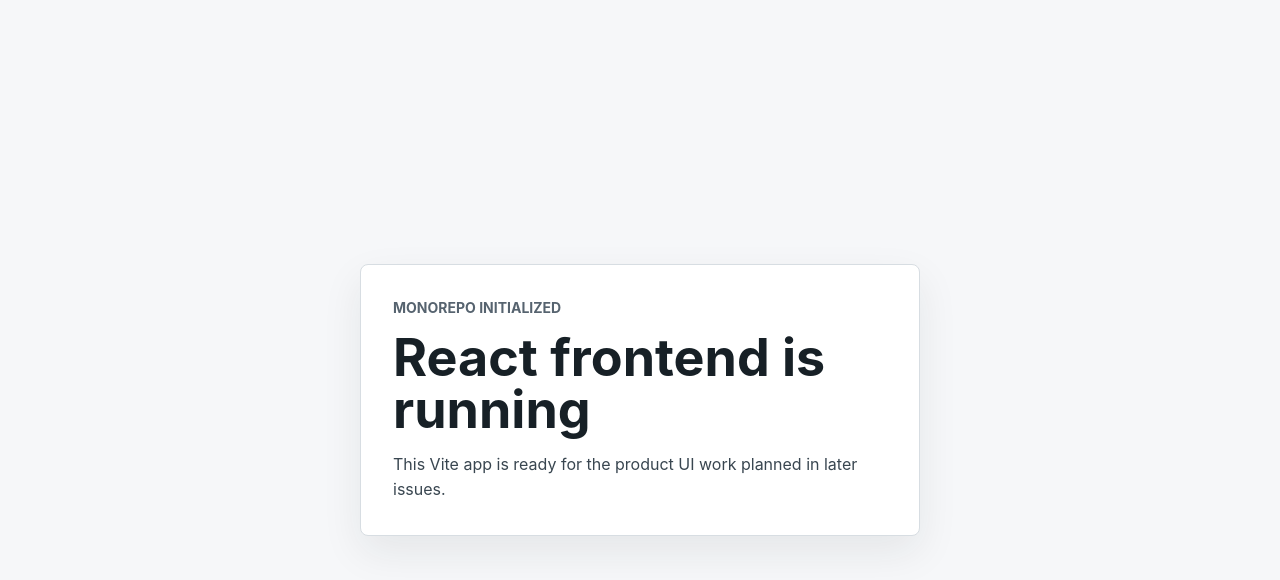
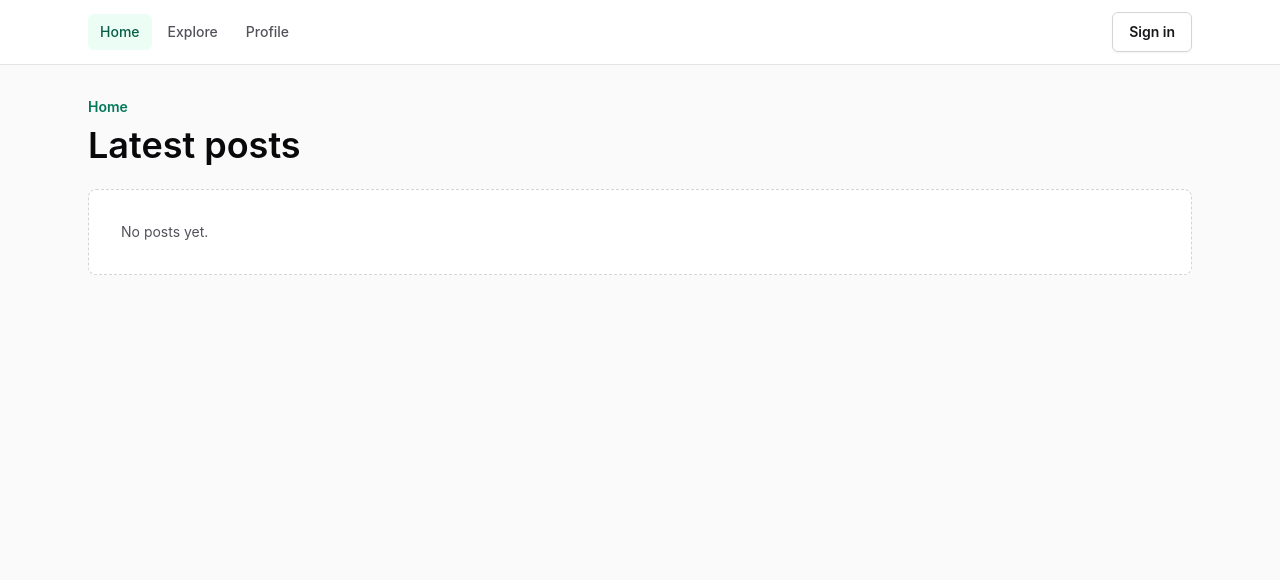
Before and after one commit to mtplayground/alex-0d18-test-20, a React (Vite) app in the folder frontend/: page / in a window 1280 px wide. Shown: the top 580 px of the page. Built offline with nearby package versions, Linux system fonts and the light colour scheme.

Commit message:
feat: Add Tailwind and base app shell

```diff
--- /dev/null
+++ b/frontend/postcss.config.js
@@ -0,0 +1,6 @@
+export default {
+  plugins: {
+    tailwindcss: {},
+    autoprefixer: {}
+  }
+};
--- a/frontend/src/App.tsx
+++ b/frontend/src/App.tsx
@@ -1,14 +1,121 @@
+import type { ReactNode } from "react";
+import { NavLink, Route, Routes } from "react-router-dom";
+
+const navItems = [
+  { label: "Home", to: "/", end: true },
+  { label: "Explore", to: "/explore" },
+  { label: "Profile", to: "/profile" }
+];
+
 export default function App() {
   return (
-    <main className="app">
-      <section className="panel">
-        <p className="eyebrow">Monorepo initialized</p>
-        <h1>React frontend is running</h1>
-        <p>
-          This Vite app is ready for the product UI work planned in later
-          issues.
-        </p>
-      </section>
-    </main>
+    <div className="min-h-screen bg-zinc-50 text-zinc-950">
+      <header className="sticky top-0 z-20 border-b border-zinc-200 bg-white/95 backdrop-blur">
+        <div className="mx-auto flex h-16 w-full max-w-6xl items-center gap-4 px-4 sm:px-6">
+          <div className="flex min-w-0 flex-1 items-center gap-6">
+            <nav aria-label="Primary navigation" className="flex gap-1">
+              {navItems.map((item) => (
+                <NavLink
+                  key={item.to}
+                  to={item.to}
+                  end={item.end}
+                  className={({ isActive }) =>
+                    [
+                      "rounded-md px-3 py-2 text-sm font-medium transition-colors",
+                      isActive
+                        ? "bg-emerald-50 text-emerald-800"
+                        : "text-zinc-600 hover:bg-zinc-100 hover:text-zinc-950"
+                    ].join(" ")
+                  }
+                >
+                  {item.label}
+                </NavLink>
+              ))}
+            </nav>
+          </div>
+
+          <button
+            type="button"
+            className="inline-flex h-10 items-center justify-center rounded-md border border-zinc-300 bg-white px-4 text-sm font-semibold text-zinc-900 shadow-sm transition-colors hover:border-zinc-400 hover:bg-zinc-100 focus:outline-none focus:ring-2 focus:ring-emerald-600 focus:ring-offset-2"
+          >
+            Sign in
+          </button>
+        </div>
+      </header>
+
+      <main className="mx-auto w-full max-w-6xl px-4 py-8 sm:px-6">
+        <Routes>
+          <Route path="/" element={<HomeRoute />} />
+          <Route path="/explore" element={<ExploreRoute />} />
+          <Route path="/profile" element={<ProfileRoute />} />
+          <Route path="*" element={<NotFoundRoute />} />
+        </Routes>
+      </main>
+    </div>
   );
 }
+
+function PageFrame({
+  eyebrow,
+  title,
+  children
+}: {
+  eyebrow: string;
+  title: string;
+  children: ReactNode;
+}) {
+  return (
+    <section className="space-y-6">
+      <div>
+        <p className="text-sm font-semibold text-emerald-700">{eyebrow}</p>
+        <h1 className="mt-2 text-3xl font-semibold tracking-normal text-zinc-950 sm:text-4xl">
+          {title}
+        </h1>
+      </div>
+      {children}
+    </section>
+  );
+}
+
+function HomeRoute() {
+  return (
+    <PageFrame eyebrow="Home" title="Latest posts">
+      <div className="rounded-lg border border-dashed border-zinc-300 bg-white p-8 text-sm text-zinc-600">
+        No posts yet.
+      </div>
+    </PageFrame>
+  );
+}
+
+function ExploreRoute() {
+  return (
+    <PageFrame eyebrow="Explore" title="Discover people">
+      <div className="rounded-lg border border-dashed border-zinc-300 bg-white p-8 text-sm text-zinc-600">
+        No people to show yet.
+      </div>
+    </PageFrame>
+  );
+}
+
+function ProfileRoute() {
+  return (
+    <PageFrame eyebrow="Profile" title="Your profile">
+      <div className="rounded-lg border border-dashed border-zinc-300 bg-white p-8 text-sm text-zinc-600">
+        Sign in to view profile details.
+      </div>
+    </PageFrame>
+  );
+}
+
+function NotFoundRoute() {
+  return (
+    <PageFrame eyebrow="Not found" title="Page not found">
+      <NavLink
+        to="/"
+        className="inline-flex h-10 items-center rounded-md bg-emerald-700 px-4 text-sm font-semibold text-white transition-colors hover:bg-emerald-800 focus:outline-none focus:ring-2 focus:ring-emerald-600 focus:ring-offset-2"
+      >
+        Go home
+      </NavLink>
+    </PageFrame>
+  );
+}
--- a/frontend/src/main.tsx
+++ b/frontend/src/main.tsx
@@ -1,5 +1,6 @@
 import React from "react";
 import { createRoot } from "react-dom/client";
+import { BrowserRouter } from "react-router-dom";
 import App from "./App";
 import "./styles.css";
 
@@ -11,6 +12,8 @@
 
 createRoot(root).render(
   <React.StrictMode>
-    <App />
+    <BrowserRouter>
+      <App />
+    </BrowserRouter>
   </React.StrictMode>
 );
--- a/frontend/src/styles.css
+++ b/frontend/src/styles.css
@@ -1,6 +1,9 @@
+@tailwind base;
+@tailwind components;
+@tailwind utilities;
+
+@layer base {
   :root {
-  color: #172026;
-  background: #f6f7f9;
     font-family:
       Inter,
       ui-sans-serif,
@@ -11,50 +14,9 @@
       sans-serif;
   }
 
-* {
-  box-sizing: border-box;
-}
-
   body {
-  margin: 0;
     min-width: 320px;
     min-height: 100vh;
+    margin: 0;
   }
-
-.app {
-  display: grid;
-  min-height: 100vh;
-  place-items: center;
-  padding: 24px;
 }
-
-.panel {
-  width: min(100%, 560px);
-  border: 1px solid #d7dde2;
-  border-radius: 8px;
-  background: #ffffff;
-  padding: 32px;
-  box-shadow: 0 16px 40px rgb(28 37 44 / 8%);
-}
-
-.eyebrow {
-  margin: 0 0 12px;
-  color: #56636f;
-  font-size: 0.875rem;
-  font-weight: 700;
-  letter-spacing: 0;
-  text-transform: uppercase;
-}
-
-h1 {
-  margin: 0 0 16px;
-  font-size: clamp(2rem, 7vw, 3.25rem);
-  line-height: 1;
-}
-
-p {
-  margin: 0;
-  color: #394650;
-  font-size: 1rem;
-  line-height: 1.6;
-}
--- /dev/null
+++ b/frontend/tailwind.config.js
@@ -0,0 +1,20 @@
+/** @type {import('tailwindcss').Config} */
+export default {
+  content: ["./index.html", "./src/**/*.{ts,tsx}"],
+  theme: {
+    extend: {
+      fontFamily: {
+        sans: [
+          "Inter",
+          "ui-sans-serif",
+          "system-ui",
+          "-apple-system",
+          "BlinkMacSystemFont",
+          "Segoe UI",
+          "sans-serif"
+        ]
+      }
+    }
+  },
+  plugins: []
+};
```
Also changed, not shown: frontend/package.json (+6 -2 lines), 2 other files (tests, documents, lock files or other folders). Lines whose indentation alone changed are shown as unchanged.
